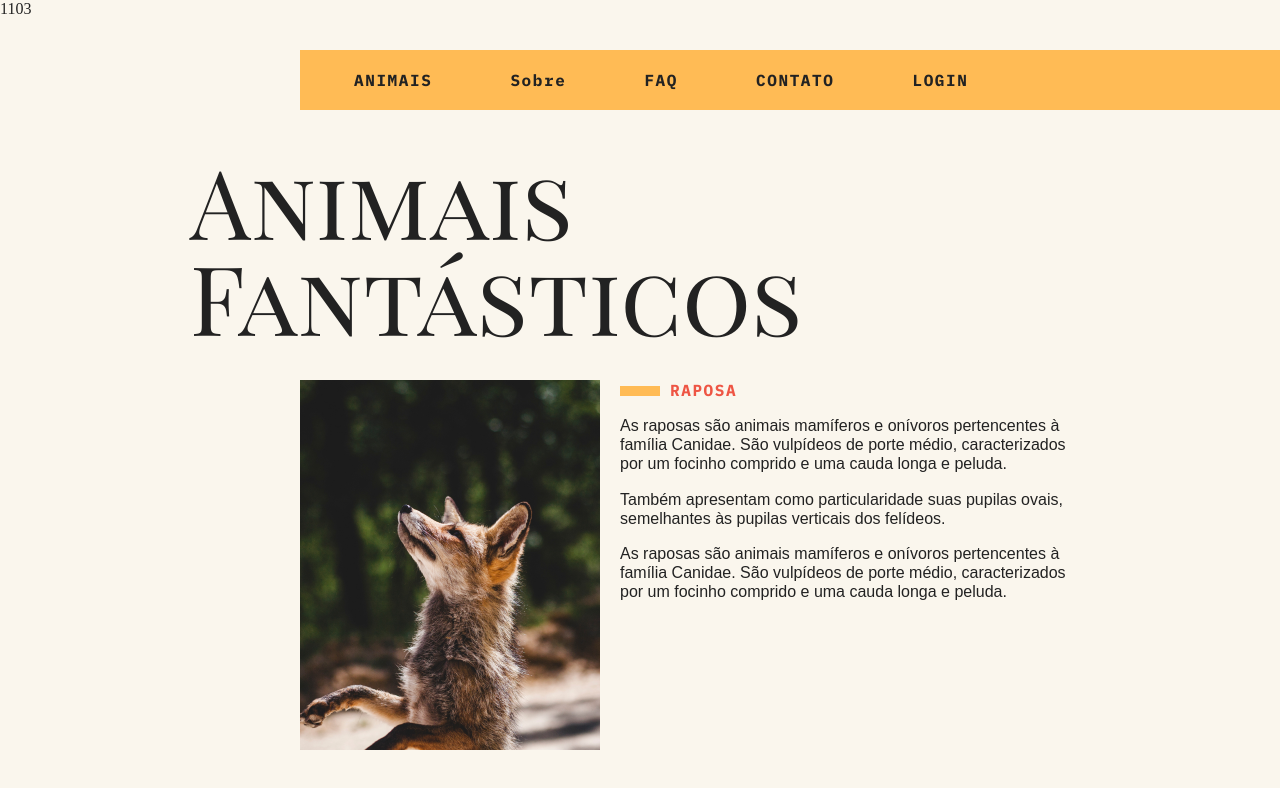
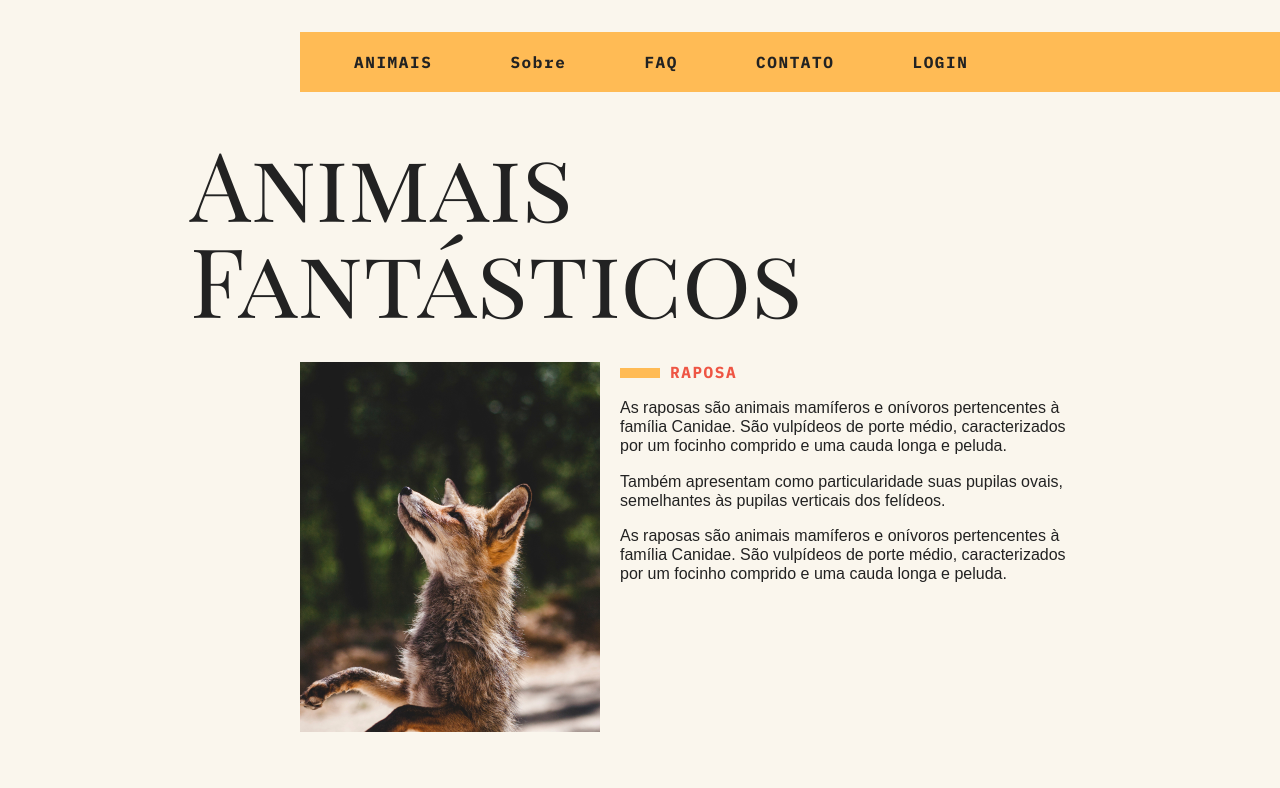
Before and after one commit to AlanGLinares/animais-fantastico-origamid, a website with bundled scripts: page index.html in a window 1280 px wide. Shown: the top 788 px of the page. Built offline with nearby package versions, Linux system fonts and the light colour scheme; no server answers.

Commit message:
index-changes

```diff
--- a/index.html
+++ b/index.html
@@ -19,7 +19,7 @@
 <body>
 
 
-  <div class="numeral">1103</div>
+  <!-- <div class="numeral">1103</div> -->
   <div class="grid-container">
     <nav class="menu" data-menu="smooth">
       <button data-menu="button" arial-expanded="false" aria-controls="menu">Menu</button>
```
